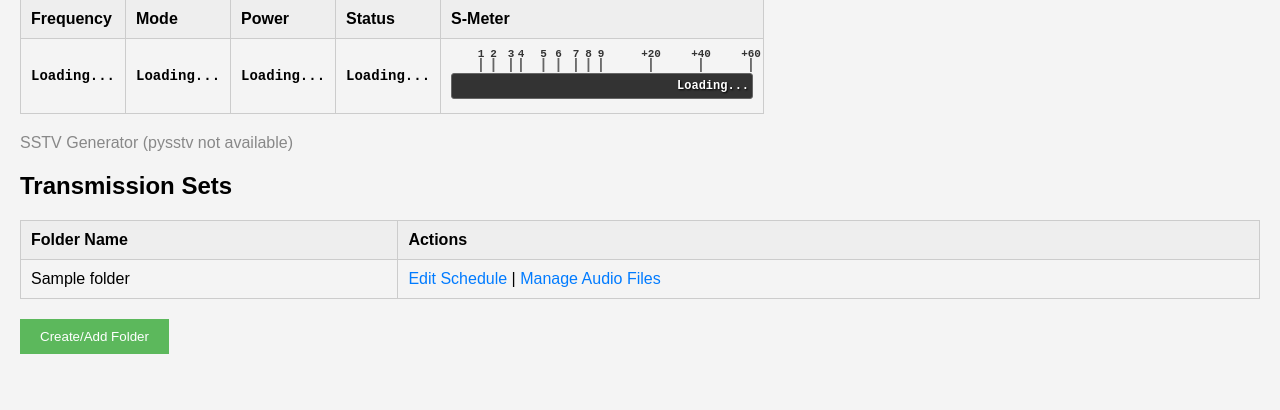
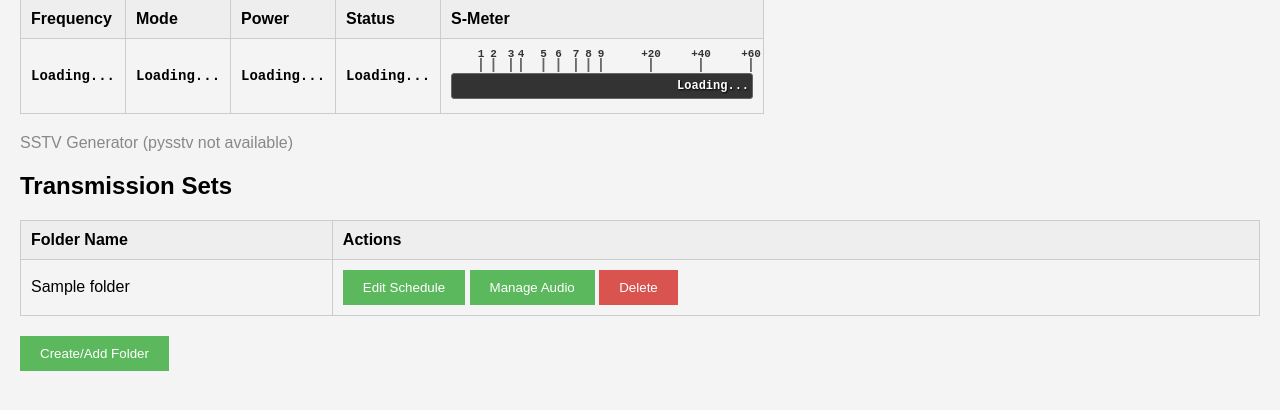
Before and after one commit to petrkr/rigremote, a Flask app: template templates/index.html in a window 1280 px wide. Shown: the part 206-616 px from the top of the page. Run offline with Flask 3, Linux system fonts and the light colour scheme; the template is opened without the code that fills it: most values are stand-ins (such as "Sample title", 1, 10 or a date in 2020).

Commit message:
Added delete and change links for buttons

```diff
--- a/editor.py
+++ b/editor.py
@@ -151,6 +151,35 @@ def delete_audio_file(folder_name, file_name):
         os.remove(safe_file_path)
 
     return redirect(url_for('manage_audio', folder_name=folder_name))
+
+# Route to Delete Folder
+@app.route('/delete_folder/<folder_name>', methods=['POST'])
+def delete_folder(folder_name):
+    base_dir = os.path.abspath(BASE_DIR)
+
+    # Securely join paths
+    safe_folder_path = os.path.abspath(os.path.join(base_dir, folder_name))
+
+    # Check if the path is within the base directory
+    if not safe_folder_path.startswith(base_dir):
+        return jsonify({'success': False, 'error': 'Invalid folder path'}), 403
+
+    # Check if folder exists
+    if not os.path.exists(safe_folder_path):
+        return jsonify({'success': False, 'error': 'Folder does not exist'}), 404
+
+    # Check if it's actually a directory
+    if not os.path.isdir(safe_folder_path):
+        return jsonify({'success': False, 'error': 'Path is not a directory'}), 400
+
+    try:
+        import shutil
+        shutil.rmtree(safe_folder_path)
+        return jsonify({'success': True, 'message': f'Folder "{folder_name}" deleted successfully'})
+    except PermissionError:
+        return jsonify({'success': False, 'error': 'Permission denied'}), 403
+    except Exception as e:
+        return jsonify({'success': False, 'error': str(e)}), 500
 
 # Route to stream audio files
 @app.route('/stream_audio/<folder_name>/<file_name>')
--- a/static/style.css
+++ b/static/style.css
@@ -157,3 +157,12 @@ a:hover {
     text-shadow: 1px 1px 2px black;
     z-index: 1;
 }
+
+/* Delete button styling */
+.delete-folder-button {
+    background-color: #d9534f;
+}
+
+.delete-folder-button:hover {
+    background-color: #c9302c;
+}
--- a/templates/index.html
+++ b/templates/index.html
@@ -89,8 +89,9 @@
             <tr>
                 <td>{{ folder }}</td>
                 <td>
-                    <a href="{{ url_for('edit_schedule', folder_name=folder) }}">Edit Schedule</a> |
-                    <a href="{{ url_for('manage_audio', folder_name=folder) }}">Manage Audio Files</a>
+                    <a href="{{ url_for('edit_schedule', folder_name=folder) }}"><button type="button">Edit Schedule</button></a>
+                    <a href="{{ url_for('manage_audio', folder_name=folder) }}"><button type="button">Manage Audio</button></a>
+                    <button type="button" class="delete-folder-button" data-folder="{{ folder }}">Delete</button>
                 </td>
             </tr>
             {% endfor %}
@@ -273,6 +274,36 @@
                 console.log('WebSocket connection error:', error);
                 // Don't change status - disconnect event already handled it
             });
+
+            // Delete folder functionality
+            $(document).on('click', '.delete-folder-button', function() {
+                var folderName = $(this).data('folder');
+                var row = $(this).closest('tr');
+
+                if (confirm('Are you sure you want to delete folder "' + folderName + '"?\n\nThis will permanently delete the folder and all its contents (schedule and audio files).')) {
+                    $.ajax({
+                        url: '/delete_folder/' + encodeURIComponent(folderName),
+                        type: 'POST',
+                        success: function(response) {
+                            if (response.success) {
+                                alert(response.message);
+                                row.fadeOut(300, function() {
+                                    $(this).remove();
+                                });
+                            } else {
+                                alert('Error: ' + response.error);
+                            }
+                        },
+                        error: function(xhr) {
+                            var errorMsg = 'An error occurred while deleting the folder.';
+                            if (xhr.responseJSON && xhr.responseJSON.error) {
+                                errorMsg = xhr.responseJSON.error;
+                            }
+                            alert('Error: ' + errorMsg);
+                        }
+                    });
+                }
+            });
         });
     </script>
 </body>
```
